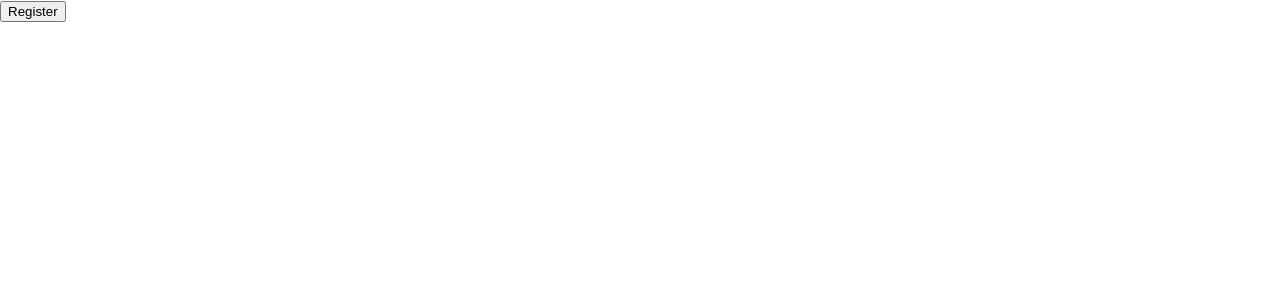
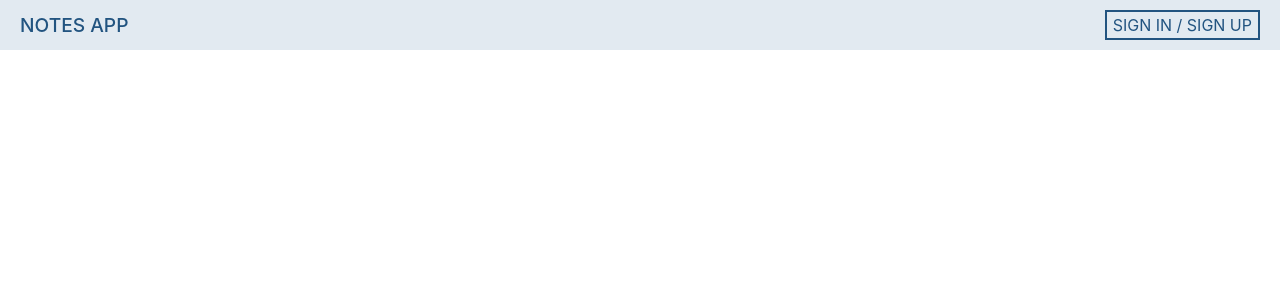
Before and after one commit to oleksandrportianko/react-notes, a React (Create React App) app in the folder frontend/: page / in a window 1280 px wide. Shown: the top 300 px of the page. Built offline with nearby package versions, Linux system fonts and the light colour scheme.

Commit message:
added styles on frontend and created modal for auth

```diff
--- a/frontend/package.json
+++ b/frontend/package.json
@@ -3,6 +3,7 @@
   "version": "0.1.0",
   "private": true,
   "dependencies": {
+    "@hookform/resolvers": "^2.9.10",
     "@reduxjs/toolkit": "^1.9.0",
     "@testing-library/jest-dom": "^5.16.5",
     "@testing-library/react": "^13.4.0",
@@ -17,6 +18,7 @@
     "react": "^18.2.0",
     "react-bootstrap": "^2.5.0",
     "react-dom": "^18.2.0",
+    "react-hook-form": "^7.39.1",
     "react-redux": "^8.0.5",
     "react-router-dom": "^6.4.3",
     "react-scripts": "5.0.1",
@@ -25,7 +27,8 @@
     "redux-thunk": "^2.4.2",
     "redux-typescript": "^1.2.1",
     "typescript": "^4.8.4",
-    "web-vitals": "^2.1.4"
+    "web-vitals": "^2.1.4",
+    "yup": "^0.32.11"
   },
   "scripts": {
     "start": "react-scripts start",
--- a/frontend/src/api/auth.api.ts
+++ b/frontend/src/api/auth.api.ts
@@ -10,14 +10,13 @@ export type RegisterUserResponse = {
     message: string,
 }
 
-const instance =  axios.create({
-    baseURL: 'localhost:5000',
+const instance = axios.create({
+    baseURL: 'http://localhost:5000',
     withCredentials: true,
 });
 
 export const authService = {
     registerUser(data: UserRegisterData) {
-        console.log('here', data)
         return instance.post(`/api/register/`, data)
     },
 }
--- /dev/null
+++ b/frontend/src/components/header/header.component.tsx
@@ -0,0 +1,31 @@
+import { useState } from 'react'
+
+import AuthModal from '../../modals/auth/auth.modal'
+
+import './header.styles.css'
+
+const Header = () => {
+    const [authModal, setAuthModal] = useState<boolean>(false)
+
+    const handleCloseAuthModal = () => {
+        setAuthModal(false)
+    }
+
+    const handleShowAuthModal = () => {
+        setAuthModal(true)
+    }
+
+    return (
+        <div className='header-container'>
+            <div className='header-logo'>
+                NOTES APP
+            </div>
+            <div className='header-auth'>
+                <button onClick={handleShowAuthModal} className='button-default'>SIGN IN / SIGN UP</button>
+            </div>
+            { authModal && <AuthModal show={authModal} onHide={handleCloseAuthModal} /> }
+        </div>
+    )
+}
+
+export default Header
--- /dev/null
+++ b/frontend/src/components/header/header.styles.css
@@ -0,0 +1,15 @@
+.header-container {
+    width: 100%;
+    height: 50px;
+    display: flex;
+    background-color: rgb(226, 234, 241);
+    padding: 0 20px;
+    justify-content: space-between;
+    align-items: center;
+}
+
+.header-logo {
+    font-weight: 500;
+    font-size: 1.2rem;
+    color: rgb(34, 84, 128);
+}
--- a/frontend/src/index.css
+++ b/frontend/src/index.css
@@ -11,3 +11,77 @@ code {
   font-family: source-code-pro, Menlo, Monaco, Consolas, 'Courier New',
     monospace;
 }
+
+.btn-close:focus {
+  box-shadow: none;
+}
+
+button,
+input {
+  outline: none;
+  border: none;
+}
+
+.input-block {
+  display: flex;
+  flex-direction: column;
+}
+
+.input-label {
+  font-size: 0.9rem;
+  opacity: 0.8;
+  color:rgb(34, 84, 128);
+}
+
+.input {
+  color: rgb(34, 84, 128);
+  border: 1px solid rgb(34, 84, 128);
+  padding: 5px 10px;
+  margin-bottom: 10px;
+}
+
+.input-error {
+  color: red;
+  font-size: 0.9rem;
+}
+
+.modal-header {
+  padding: 10px 15px;
+}
+
+.modal-body {
+  padding: 5px 15px;
+}
+
+.modal-title {
+  color:rgb(34, 84, 128);
+  font-size: 1.2rem;
+}
+
+.form {
+  display: flex;
+  flex-direction: column;
+}
+
+
+.button-default {
+  border: none;
+  background-color: transparent;
+  border: 2px solid rgb(34, 84, 128);
+  color: rgb(34, 84, 128);
+  font-size: 1rem;
+  font-weight: 400;
+  transition: 1s;
+  min-width: 120px;
+}
+
+.button-default:hover {
+  background-color: rgb(34, 84, 128);
+  color: rgb(226, 234, 241);
+  transition: 1s;
+}
+
+.modal-footer {
+  border: none;
+  padding: 5px 15px;
+}
--- a/frontend/src/index.tsx
+++ b/frontend/src/index.tsx
@@ -7,6 +7,7 @@ import { store } from './redux/store'
 
 import App from './App';
 
+import 'bootstrap/dist/css/bootstrap.min.css';
 import './index.css';
 
 const root = ReactDOM.createRoot(
--- /dev/null
+++ b/frontend/src/modals/auth/auth.modal.tsx
@@ -0,0 +1,72 @@
+import { FC, useState } from 'react'
+import { Modal } from 'react-bootstrap'
+import { useForm } from 'react-hook-form'
+import { yupResolver } from '@hookform/resolvers/yup';
+
+import { registerUserThunk } from '../../redux/slices/auth.slice';
+import { useAppDispatch } from '../../redux/hooks';
+import { validator } from './validator';
+
+import './auth.styles.css'
+
+type AuthModalProps = {
+    show: boolean,
+    onHide: () => void,
+}
+
+type FormValues = {
+    username: string,
+    email: string,
+    password: string,
+    confirmPassword: string,
+}
+
+const AuthModal: FC<AuthModalProps> = ({ show, onHide }) => {
+    const [currentTab, setCurrentTab] = useState('register')
+
+    const dispatch = useAppDispatch()
+
+    const { register, handleSubmit, formState: { errors } } = useForm<FormValues>({ resolver: yupResolver(validator) });
+
+    const onSubmit = async (data: FormValues) => {
+        console.log(data)
+        dispatch(registerUserThunk(data))
+    }
+
+    return (
+        <Modal centered show={show} onHide={onHide}>
+            <Modal.Header className='border-0' closeButton>
+                <Modal.Title>{ currentTab === 'login' ? 'Login' : 'Registration' }</Modal.Title>
+            </Modal.Header>
+            <Modal.Body>
+                <form noValidate className='form' onSubmit={handleSubmit(onSubmit)}>
+                    <div className='input-block'>
+                        <label className='input-label' htmlFor="">Username</label>
+                        <input type='text' className='input' {...register('username')} />
+                        {errors.username && <p className='input-error'>{errors.username.message}</p>}
+                    </div>
+                    <div className='input-block'>
+                        <label className='input-label' htmlFor="">Email</label>
+                        <input type='text' className='input' {...register('email')} />
+                        {errors.email && <p className='input-error'>{errors.email.message}</p>}
+                    </div>
+                    <div className='input-block'>
+                        <label className='input-label' htmlFor="">Password</label>
+                        <input type='password' className='input' {...register('password')} />
+                        {errors.password && <p className='input-error'>{errors.password.message}</p>}
+                    </div>
+                    <div className='input-block'>
+                        <label className='input-label' htmlFor="">Confirm password</label>
+                        <input type='password' className='input' {...register('confirmPassword')} />
+                        {errors.confirmPassword && <p className='input-error'>{errors.confirmPassword.message}</p>}
+                    </div>
+                </form>
+            </Modal.Body>
+            <Modal.Footer>
+                <button className='button-default'>Register</button>
+            </Modal.Footer>
+        </Modal>
+    )
+}
+
+export default AuthModal
--- /dev/null
+++ b/frontend/src/modals/auth/validator.ts
@@ -0,0 +1,8 @@
+import * as yup from 'yup';
+
+export const validator = yup.object({
+  username: yup.string().required('123'),
+  email: yup.string().email().required('123'),
+  password: yup.string().min(5).required('123'),
+  confirmPassword: yup.string().oneOf([yup.ref('password'), null], '123')
+})
--- a/frontend/src/pages/main/main.page.tsx
+++ b/frontend/src/pages/main/main.page.tsx
@@ -1,16 +1,11 @@
-import { useAppDispatch } from '../../redux/hooks'
-import { registerUserThunk } from '../../redux/slices/auth.slice'
+import Header from "../../components/header/header.component"
+
+import './main.styles.css'
 
 const MainPage = () => {
-    const dispatch = useAppDispatch()
-
-    const handleRegisterUser = () => {
-        dispatch(registerUserThunk({ username: 'new', email: 'portianko@gmail.com', password: 'hello' }))
-    }
-
     return (
-        <div>
-            <button onClick={handleRegisterUser}>Register</button>
+        <div className="main-page-wrapper">
+            <Header />
         </div>
     )
 }
--- /dev/null
+++ b/frontend/src/pages/main/main.styles.css
@@ -0,0 +1,6 @@
+.main-page-wrapper {
+    width: 100%;
+    min-height: 100vh;
+    display: flex;
+    flex-direction: column;
+}
--- a/frontend/src/redux/slices/auth.slice.ts
+++ b/frontend/src/redux/slices/auth.slice.ts
@@ -5,9 +5,8 @@ import { authService, UserRegisterData } from '../../api/auth.api'
 export const registerUserThunk = createAsyncThunk(
     'auth/registerUser',
     async (userData: UserRegisterData) => {
-        console.log(userData)
         const response = await authService.registerUser(userData)
-        console.log(response)
+        console.log('response', response)
         return response.data
     }
 )
@@ -27,14 +26,14 @@ export const authSlice = createSlice({
 
     },
     extraReducers: (builder) => {
-        builder.addCase(registerUserThunk.pending, (state, { payload }) => {
-            console.log(payload)
+        builder.addCase(registerUserThunk.pending, (state, action) => {
+            console.log('pending', action)
         })
-        builder.addCase(registerUserThunk.fulfilled, (state, { payload }) => {
-            console.log(payload)
+        builder.addCase(registerUserThunk.fulfilled, (state, action) => {
+            console.log('fulfilled', action)
         })
-        builder.addCase(registerUserThunk.rejected, (state, { payload }) => {
-            console.log(payload)
+        builder.addCase(registerUserThunk.rejected, (state, action) => {
+            console.log('rejected', action)
         })
     },
 })
```
Also changed, not shown: frontend/src/modals/auth/auth.styles.css (added), 2 other files (tests, documents, lock files or other folders).
